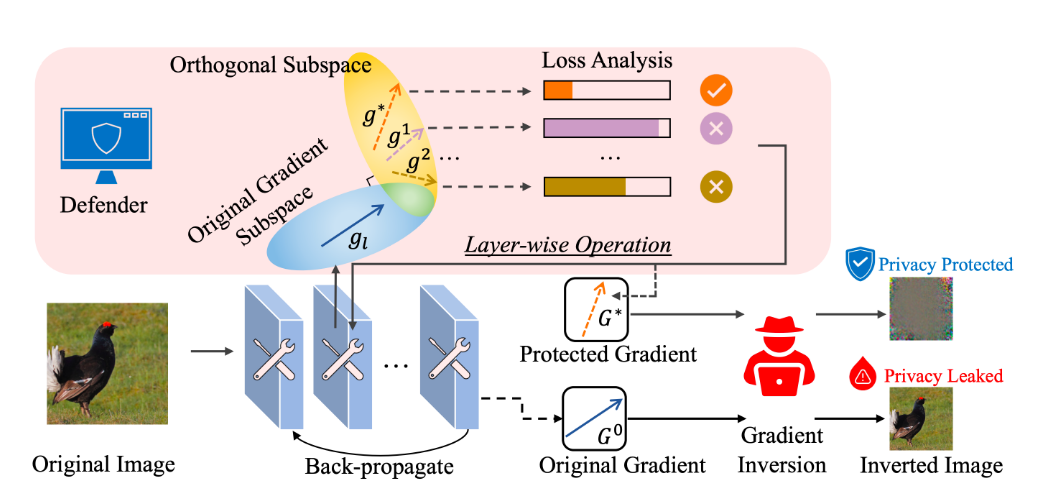
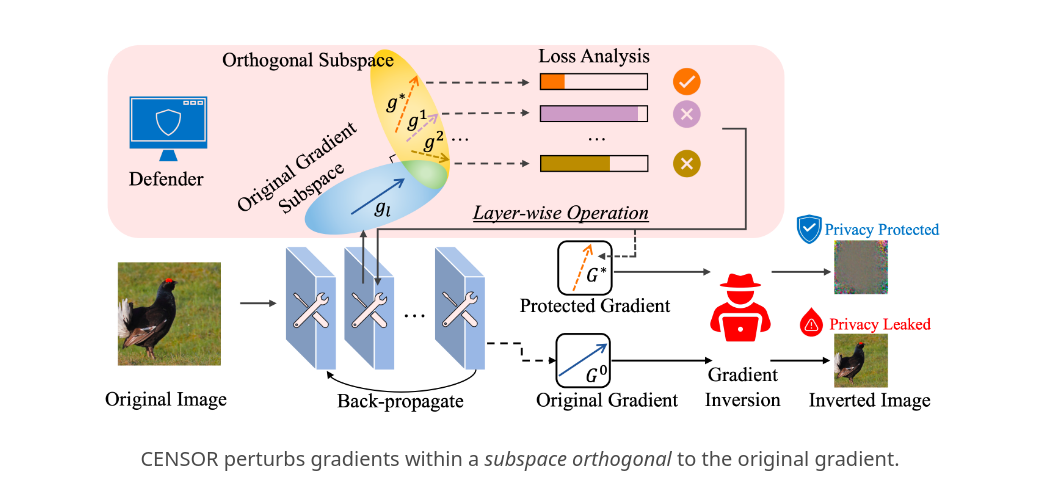
Before and after one commit to censor-gradient/censor-gradient.github.io, a plain HTML site: page index.html in a window 1280 px wide. Shown: the part 420-924 px from the top of the page, without its empty margins (120-1165 px from the left). Drawn offline with nearby package versions, Linux system fonts and the light colour scheme; some icons are missing.

Commit message:
update figure

```diff
--- a/index.html
+++ b/index.html
@@ -114,7 +114,7 @@
 
 <div style="text-align:center;">
   <img src="./static/images/overview.png" alt="illustrative-example"
-      style="margin: 0 auto; display: block; max-width: 1000px; width: 80%; height: auto;" />
+      style="margin: 0 auto; display: block; max-width: 850px; width: 80%; height: auto;" />
   <br>
   <h2 class="subtitle has-text-centered">
     CENSOR perturbs gradients within a <i>subspace orthogonal</i> to the original gradient.
```
Also changed, not shown: 1 other file.
